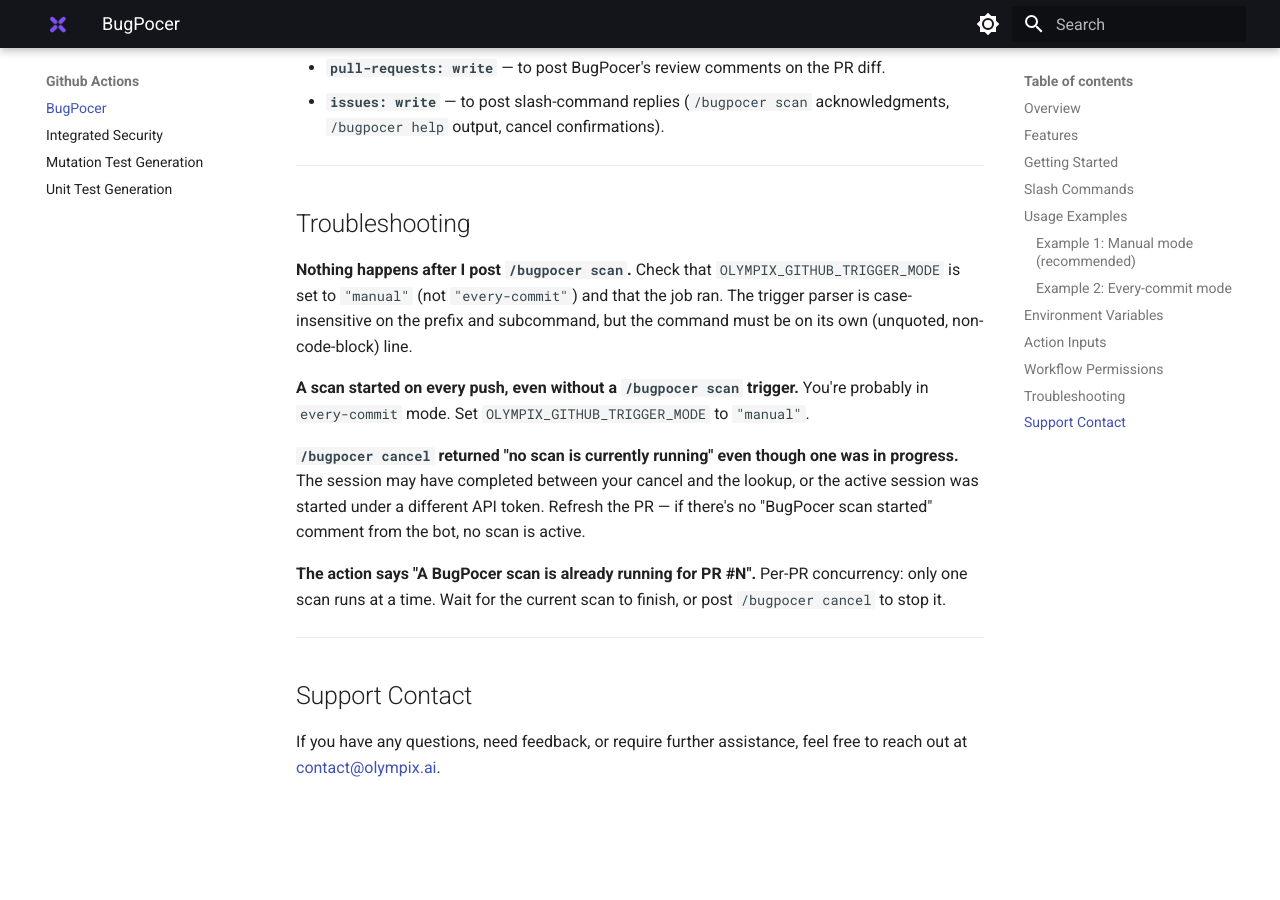
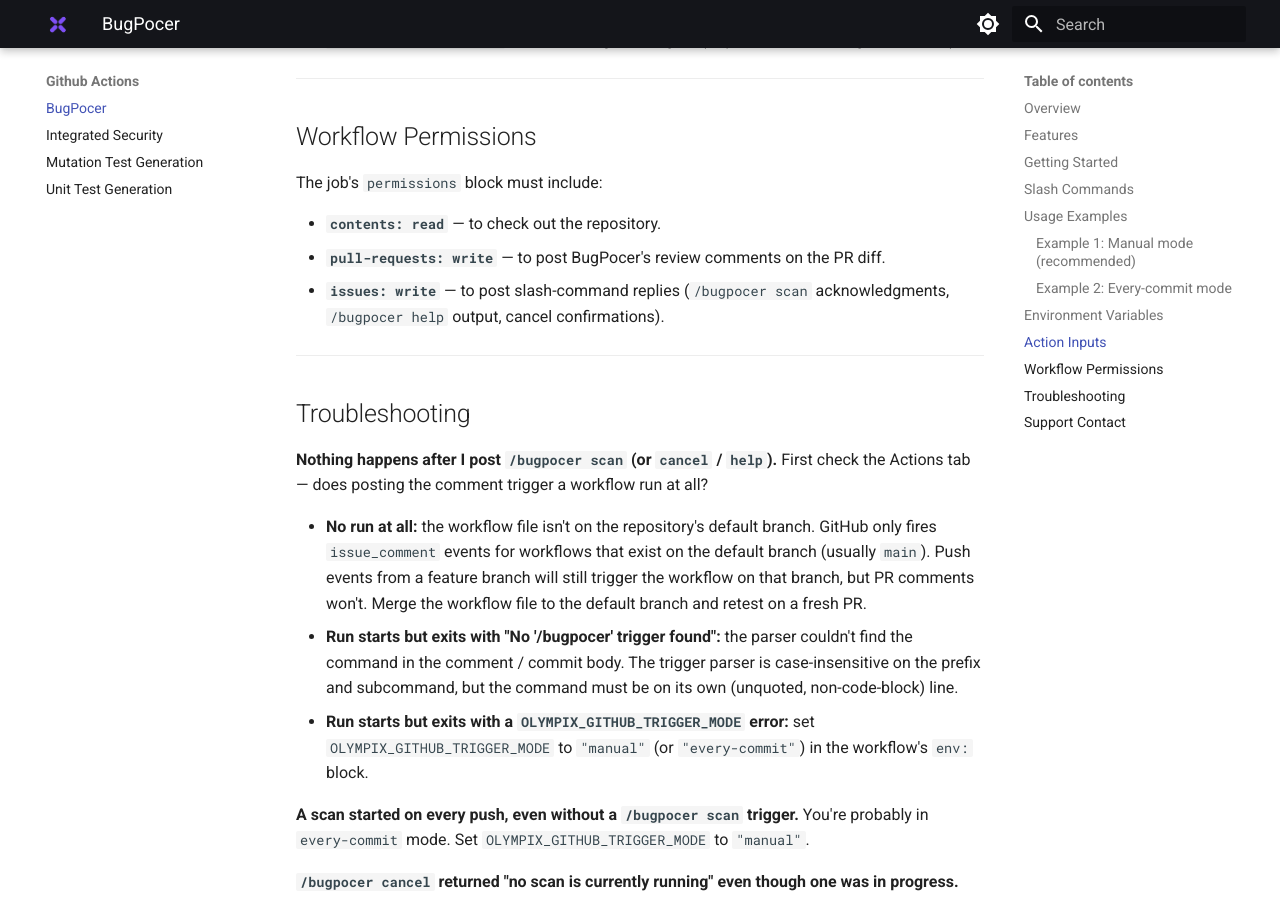
Before and after one commit to olympix/olympix.github.io, an MkDocs documentation site: the page built from docs/Github Actions/bugpocer.md, in a window 1280 px wide and 900 px high, scrolled down 5460 px. Built offline with MkDocs 1.6.1 and Material for MkDocs 9.7.7, drawn with Linux system fonts in a browser that asks for light colours; before the commit the page ends 6264 px from its top, so only the background shows below that; some of the changed text lies outside the part shown.

Commit message:
fix: manual mode must be placed on main

````diff
--- a/docs/Github Actions/bugpocer.md
+++ b/docs/Github Actions/bugpocer.md
@@ -80,6 +80,16 @@
 
 This workflow runs BugPocer only when a reviewer posts `/bugpocer scan` on a PR comment, or when
 a commit pushed to the PR contains `/bugpocer scan` in its message.
+
+!!! warning "Workflow file must live on the default branch"
+    GitHub only fires `issue_comment` events for workflow files that exist on the
+    repository's **default branch** (usually `main`). If you place this workflow on a
+    feature branch and open a PR from that branch, slash commands posted as PR
+    comments will be silently ignored — only `pull_request` events from pushes will
+    trigger the workflow. Merge the workflow file to the default branch before relying on
+    `/bugpocer scan|cancel|help` from PR comments. See
+    [GitHub's documentation](https://docs.github.com/en/actions/writing-workflows/choosing-when-your-workflow-runs/events-that-trigger-workflows#issue_comment)
+    for details.
 
 ```yaml
 name: BugPocer Security Analysis (manual)
@@ -234,10 +244,19 @@
 
 ## Troubleshooting
 
-**Nothing happens after I post `/bugpocer scan`.**
-Check that `OLYMPIX_GITHUB_TRIGGER_MODE` is set to `"manual"` (not `"every-commit"`) and that the
-job ran. The trigger parser is case-insensitive on the prefix and subcommand, but the command
-must be on its own (unquoted, non-code-block) line.
+**Nothing happens after I post `/bugpocer scan` (or `cancel` / `help`).**
+First check the Actions tab — does posting the comment trigger a workflow run at all?
+
+- **No run at all:** the workflow file isn't on the repository's default branch. GitHub only
+  fires `issue_comment` events for workflows that exist on the default branch (usually `main`).
+  Push events from a feature branch will still trigger the workflow on that branch, but PR
+  comments won't. Merge the workflow file to the default branch and retest on a fresh PR.
+- **Run starts but exits with "No '/bugpocer' trigger found":** the parser couldn't find the
+  command in the comment / commit body. The trigger parser is case-insensitive on the prefix and
+  subcommand, but the command must be on its own (unquoted, non-code-block) line.
+- **Run starts but exits with a `OLYMPIX_GITHUB_TRIGGER_MODE` error:** set
+  `OLYMPIX_GITHUB_TRIGGER_MODE` to `"manual"` (or `"every-commit"`) in the workflow's `env:`
+  block.
 
 **A scan started on every push, even without a `/bugpocer scan` trigger.**
 You're probably in `every-commit` mode. Set `OLYMPIX_GITHUB_TRIGGER_MODE` to `"manual"`.
````
